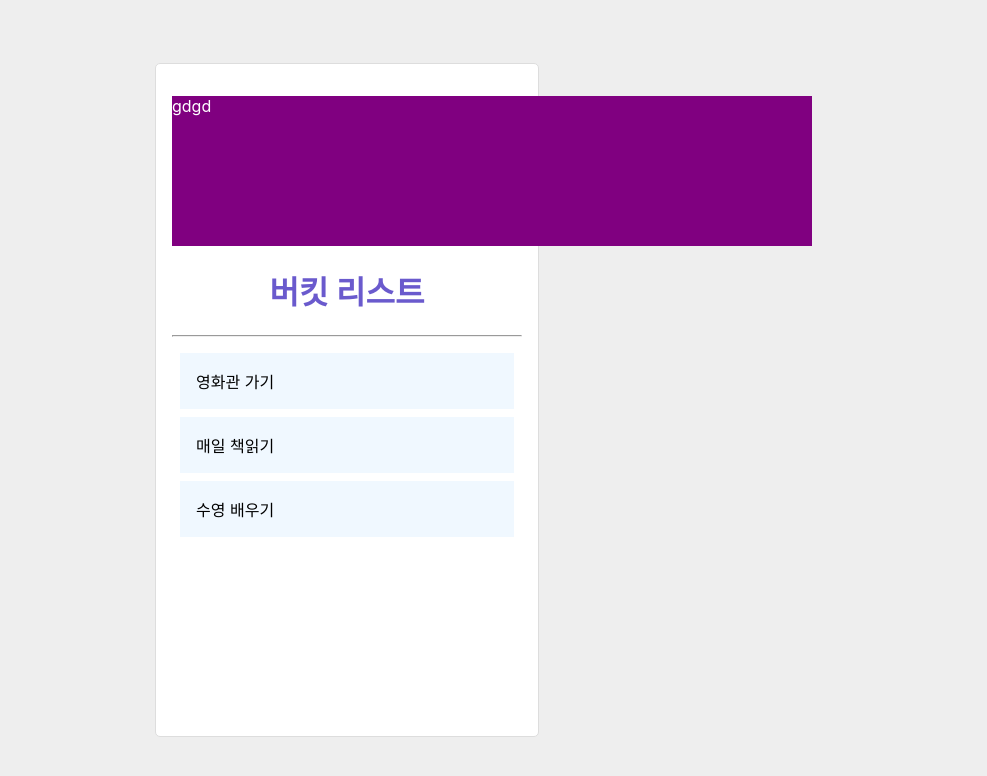
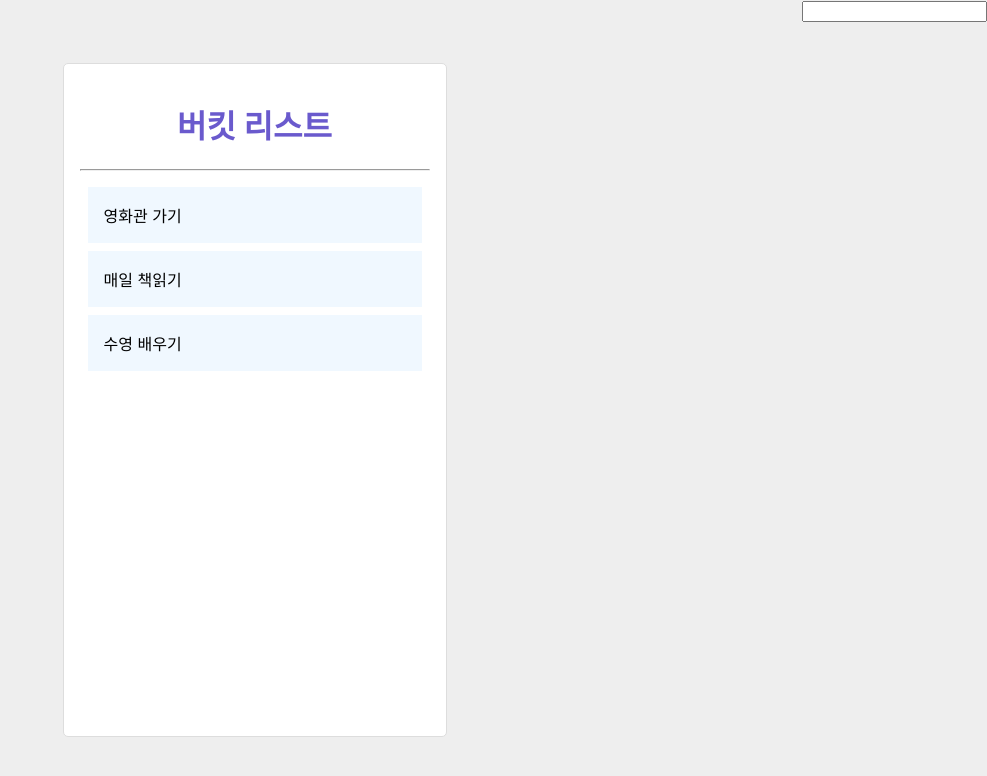
Before and after one commit to lnuvy/hanghae_react1, a React (Create React App) app: page / in a window 1280 px wide. Shown: the top 776 px of the page, without its empty margins (293-1280 px from the left). Built offline with nearby package versions, Linux system fonts and the light colour scheme.

Commit message:
ref 다시 복습필요!

```diff
--- a/src/App.js
+++ b/src/App.js
@@ -14,38 +14,60 @@ class App extends React.Component {
     this.state = {
       list: ["영화관 가기", "매일 책읽기", "수영 배우기"],
     };
+
+    this.text = React.createRef();
+  }
+
+  componentDidMount() {
+    console.log(this.text);
   }
 
   // 랜더 함수 안에 리액트 엘리먼트를 넣어줍니다!
   render() {
+    console.log(this.text.current);
+
     // this 키워드를 통해 state에 접근할 수 있어요.
-    console.log(this.state);
 
     return (
       <div className="App">
-        <div className="container">
-          <MyStyled>
-            <p>gdgd</p>
-          </MyStyled>
-          <h1>버킷 리스트</h1>
-          <hr className="line" />
+        <Container>
+          <Title>버킷 리스트</Title>
+          <Line />
           <BucketList list={this.state.list} />
+        </Container>
+
+        <div>
+          <input
+            type="text"
+            ref={this.text}
+            onChange={() => {
+              console.log(this.text.current.value);
+            }}
+          />
         </div>
       </div>
     );
   }
 }
 
-const MyStyled = styled.div`
+const Container = styled.div`
+  background-color: #fff;
   width: 50vw;
-  min-height: 150px;
-  background-color: ${(props) => (props.bg_color ? "red" : "purple")};
-  p {
-    color: white;
-  }
-  &:hover {
-    background-color: blue;
-  }
+  max-width: 350px;
+  height: 80vh;
+  margin: auto;
+  padding: 16px;
+  border: 1px solid #ddd;
+  border-radius: 5px;
+`;
+
+const Title = styled.h1`
+  color: slateblue;
+  text-align: center;
+`;
+
+const Line = styled.hr`
+  margin: 16px 0px;
 `;
 
 export default App;
--- a/src/BucketList.js
+++ b/src/BucketList.js
@@ -1,5 +1,6 @@
 // 리액트 패키지를 불러옵니다.
 import React from "react";
+import styled from "styled-components";
 
 // 함수형 컴포넌트는 이렇게 쓸 수도 있고
 // function Bucketlist(props){
@@ -14,27 +15,35 @@ import React from "react";
 // js 함수가 값을 받아오는 것과 똑같이 받아오네요.
 const BucketList = ({ list }) => {
   const my_lists = list;
+  const my_wrap = React.useRef(null);
+
   // 컴포넌트가 뿌려줄 ui 요소(리엑트 엘리먼트라고 불러요.)를 반환해줍니다.
+
+  window.setTimeout(() => {
+    console.log(my_wrap);
+  }, 1000);
+
   return (
-    <div>
+    <div ref={my_wrap}>
       {
         // js의 내장 함수 중 하나인 map입니다. 리스트의 갯수만큼 => 오른쪽 구문을 반복해요.
         // 자세한 사용법은 아래 링크를 확인해주세요.
         // https://developer.mozilla.org/ko/docs/Web/JavaScript/Reference/Global_Objects/Array/map
         my_lists.map((list, index) => {
           // 콘솔을 확인해봅시다 :)
-          console.log(list);
-          return (
-            <div className="list-item" key={index}>
-              {list}
-            </div>
-          );
+          return <ItemStyle key={index}>{list}</ItemStyle>;
         })
       }
     </div>
   );
 };
 
+const ItemStyle = styled.div`
+  padding: 16px;
+  margin: 8px;
+  background-color: aliceblue;
+`;
+
 // 우리가 만든 함수형 컴포넌트를 export 해줍니다.
 // export 해주면 다른 컴포넌트에서 BucketList 컴포넌트를 불러다 쓸 수 있어요.
 export default BucketList;
--- a/src/style.css
+++ b/src/style.css
@@ -4,29 +4,3 @@
   width: 100vw;
   display: flex;
 }
-
-.container {
-  background-color: #fff;
-  width: 50vw;
-  max-width: 350px;
-  height: 80vh;
-  margin: auto;
-  padding: 16px;
-  border: 1px solid #ddd;
-  border-radius: 5px;
-}
-
-.container > h1 {
-  color: slateblue;
-  text-align: center;
-}
-
-.container > .line {
-  margin: 16px 0px;
-}
-
-.list-item {
-  padding: 16px;
-  margin: 8px;
-  background-color: aliceblue;
-}
```
